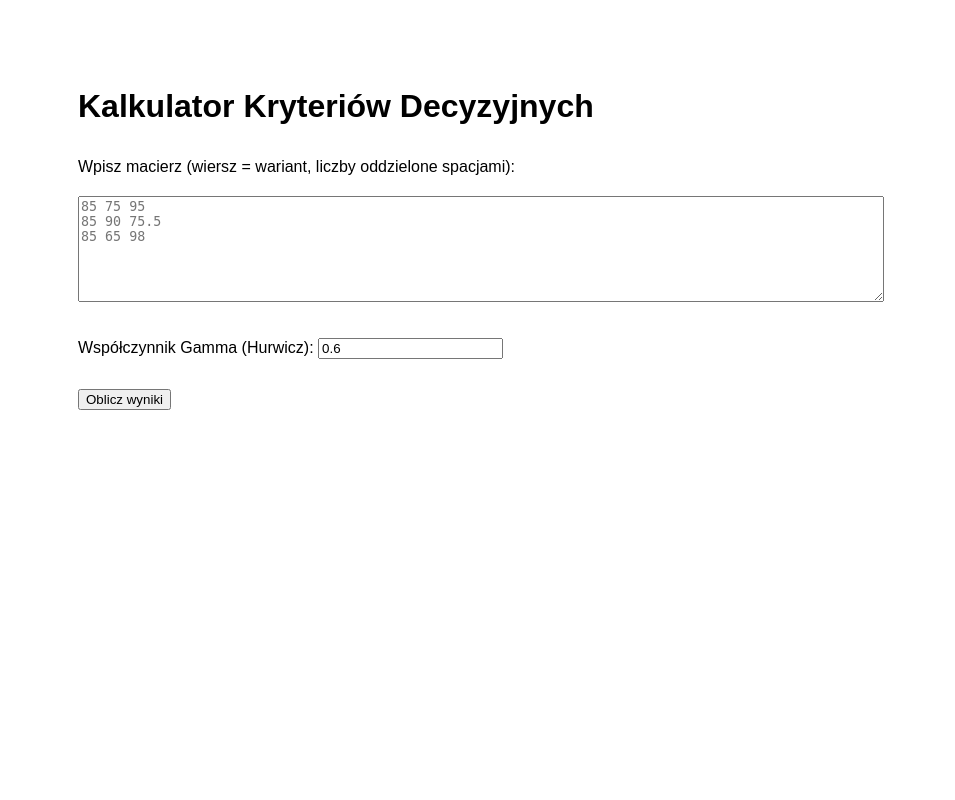
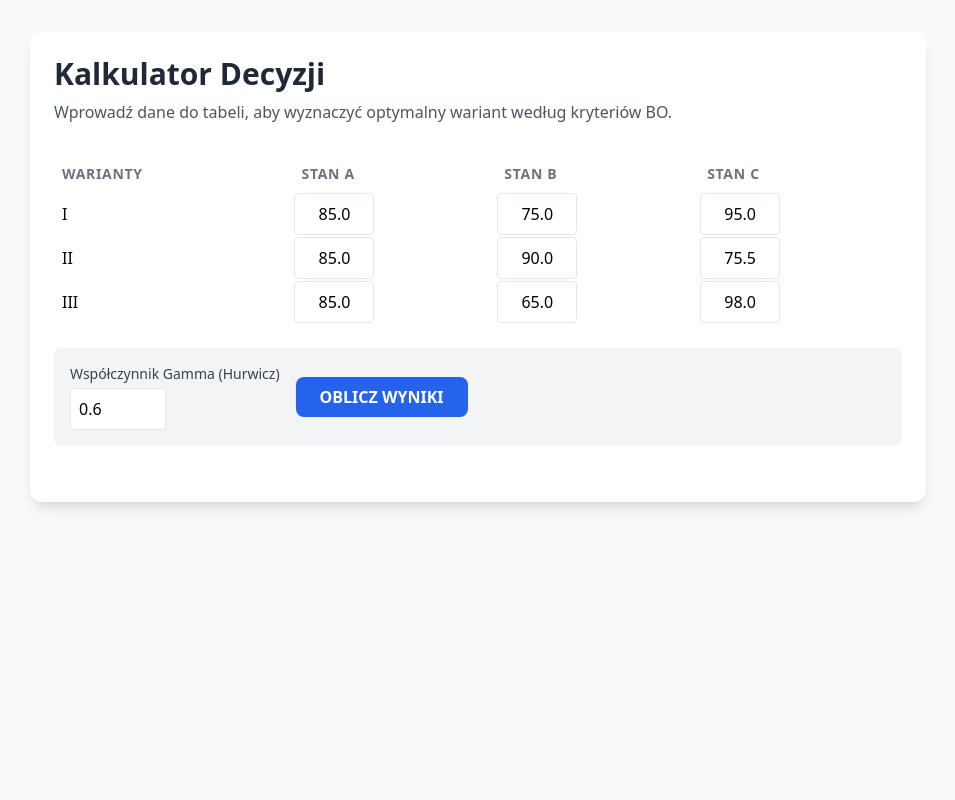
Before and after one commit to podsiadlojakub6-alt/program-bo, a Flask app: page / in a window 1280 px wide. Shown: the whole page, without its empty margins (162-1117 px from the left). Run offline with Flask 3, Linux system fonts and the light colour scheme; some libraries are stand-ins or nearby versions.

Commit message:
Update index.html

```diff
--- a/templates/index.html
+++ b/templates/index.html
@@ -2,37 +2,84 @@
 <html lang="pl">
 <head>
     <meta charset="UTF-8">
-    <title>Kalkulator Decyzji</title>
+    <meta name="viewport" content="width=device-width, initial-scale=1.0">
+    <title>Kalkulator Decyzji BO</title>
+    <script src="https://cdn.tailwindcss.com"></script>
     <style>
-        body { font-family: sans-serif; max-width: 800px; margin: 40px auto; padding: 20px; line-height: 1.6; }
-        textarea { width: 100%; height: 100px; }
-        .result { background: #f4f4f4; padding: 15px; border-radius: 8px; margin-top: 20px; }
-        .win { color: green; font-weight: bold; }
+        .input-cell { width: 80px; text-align: center; border: 1px solid #e2e8f0; padding: 8px; border-radius: 4px; }
+        .input-cell:focus { outline: 2px solid #3b82f6; border-color: transparent; }
     </style>
 </head>
-<body>
-    <h1>Kalkulator Kryteriów Decyzyjnych</h1>
-    <form method="post">
-        <p>Wpisz macierz (wiersz = wariant, liczby oddzielone spacjami):</p>
-        <textarea name="matrix" placeholder="85 75 95&#10;85 90 75.5&#10;85 65 98"></textarea>
-        <br><br>
-        Współczynnik Gamma (Hurwicz): <input type="text" name="gamma" value="0.6">
-        <br><br>
-        <button type="submit">Oblicz wyniki</button>
-    </form>
+<body class="bg-gray-50 min-h-screen p-4 md:p-8">
+    <div class="max-w-4xl mx-auto bg-white rounded-xl shadow-lg p-6">
+        <h1 class="text-3xl font-bold text-gray-800 mb-2">Kalkulator Decyzji</h1>
+        <p class="text-gray-600 mb-8">Wprowadź dane do tabeli, aby wyznaczyć optymalny wariant według kryteriów BO.</p>
 
-    {% if results %}
-        <div class="result">
-            {% if results.error %}
-                <p style="color: red;">Błąd: {{ results.error }}</p>
-            {% else %}
-                <h3>Wyniki:</h3>
-                <p><b>Wald:</b> Wybierz wariant <span class="win">{{ results.wald.idx }}</span> (wartość: {{ results.wald.val }})</p>
-                <p><b>Hurwicz:</b> Wybierz wariant <span class="win">{{ results.hurwicz.idx }}</span> (wartość: {{ results.hurwicz.val }})</p>
-                <p><b>Bayes (A):</b> Wybierz wariant <span class="win">{{ results.bayes.idx }}</span> (wartość: {{ results.bayes.val }})</p>
-                <p><b>Savage:</b> Wybierz wariant <span class="win">{{ results.savage.idx }}</span> (min. strata: {{ results.savage.val }})</p>
-            {% endif %}
+        <form method="POST" id="decisionForm">
+            <div class="mb-6 overflow-x-auto">
+                <table id="matrixTable" class="w-full text-left border-collapse">
+                    <thead>
+                        <tr id="headerRow">
+                            <th class="p-2 text-sm font-semibold text-gray-500 uppercase tracking-wider">Warianty</th>
+                            <th class="p-2 text-sm font-semibold text-gray-500 uppercase tracking-wider">Stan A</th>
+                            <th class="p-2 text-sm font-semibold text-gray-500 uppercase tracking-wider">Stan B</th>
+                            <th class="p-2 text-sm font-semibold text-gray-500 uppercase tracking-wider">Stan C</th>
+                        </tr>
+                    </thead>
+                    <tbody id="tableBody">
+                        <tr>
+                            <td class="p-2 font-medium">I</td>
+                            <td><input type="text" name="cell_0_0" class="input-cell" value="85.0"></td>
+                            <td><input type="text" name="cell_0_1" class="input-cell" value="75.0"></td>
+                            <td><input type="text" name="cell_0_2" class="input-cell" value="95.0"></td>
+                        </tr>
+                        <tr>
+                            <td class="p-2 font-medium">II</td>
+                            <td><input type="text" name="cell_1_0" class="input-cell" value="85.0"></td>
+                            <td><input type="text" name="cell_1_1" class="input-cell" value="90.0"></td>
+                            <td><input type="text" name="cell_1_2" class="input-cell" value="75.5"></td>
+                        </tr>
+                        <tr>
+                            <td class="p-2 font-medium">III</td>
+                            <td><input type="text" name="cell_2_0" class="input-cell" value="85.0"></td>
+                            <td><input type="text" name="cell_2_1" class="input-cell" value="65.0"></td>
+                            <td><input type="text" name="cell_2_2" class="input-cell" value="98.0"></td>
+                        </tr>
+                    </tbody>
+                </table>
+            </div>
+
+            <div class="flex flex-wrap gap-4 mb-8 items-center bg-gray-100 p-4 rounded-lg">
+                <div>
+                    <label class="block text-sm font-medium text-gray-700">Współczynnik Gamma (Hurwicz)</label>
+                    <input type="number" step="0.1" name="gamma" value="0.6" min="0" max="1" class="mt-1 p-2 border rounded w-24">
+                </div>
+                <button type="submit" class="bg-blue-600 hover:bg-blue-700 text-white font-bold py-2 px-6 rounded-lg transition duration-200">
+                    OBLICZ WYNIKI
+                </button>
+            </div>
+        </form>
+
+        {% if results %}
+        <div class="grid grid-cols-1 md:grid-cols-2 gap-4 mt-6">
+            <div class="p-4 border rounded-lg bg-blue-50 border-blue-200">
+                <span class="text-blue-600 font-semibold uppercase text-xs">Kryterium Walda</span>
+                <p class="text-xl font-bold">Wariant {{ results.wald.idx }} <span class="text-gray-500 font-normal">({{ results.wald.val }})</span></p>
+            </div>
+            <div class="p-4 border rounded-lg bg-green-50 border-green-200">
+                <span class="text-green-600 font-semibold uppercase text-xs">Kryterium Hurwicza</span>
+                <p class="text-xl font-bold">Wariant {{ results.hurwicz.idx }} <span class="text-gray-500 font-normal">({{ results.hurwicz.val }})</span></p>
+            </div>
+            <div class="p-4 border rounded-lg bg-purple-50 border-purple-200">
+                <span class="text-purple-600 font-semibold uppercase text-xs">Kryterium Bayesa (A)</span>
+                <p class="text-xl font-bold">Wariant {{ results.bayes.idx }} <span class="text-gray-500 font-normal">({{ results.bayes.val }})</span></p>
+            </div>
+            <div class="p-4 border rounded-lg bg-red-50 border-red-200">
+                <span class="text-red-600 font-semibold uppercase text-xs">Kryterium Savage'a</span>
+                <p class="text-xl font-bold">Wariant {{ results.savage.idx }} <span class="text-gray-500 font-normal">(Strata: {{ results.savage.val }})</span></p>
+            </div>
         </div>
-    {% endif %}
+        {% endif %}
+    </div>
 </body>
 </html>
```
